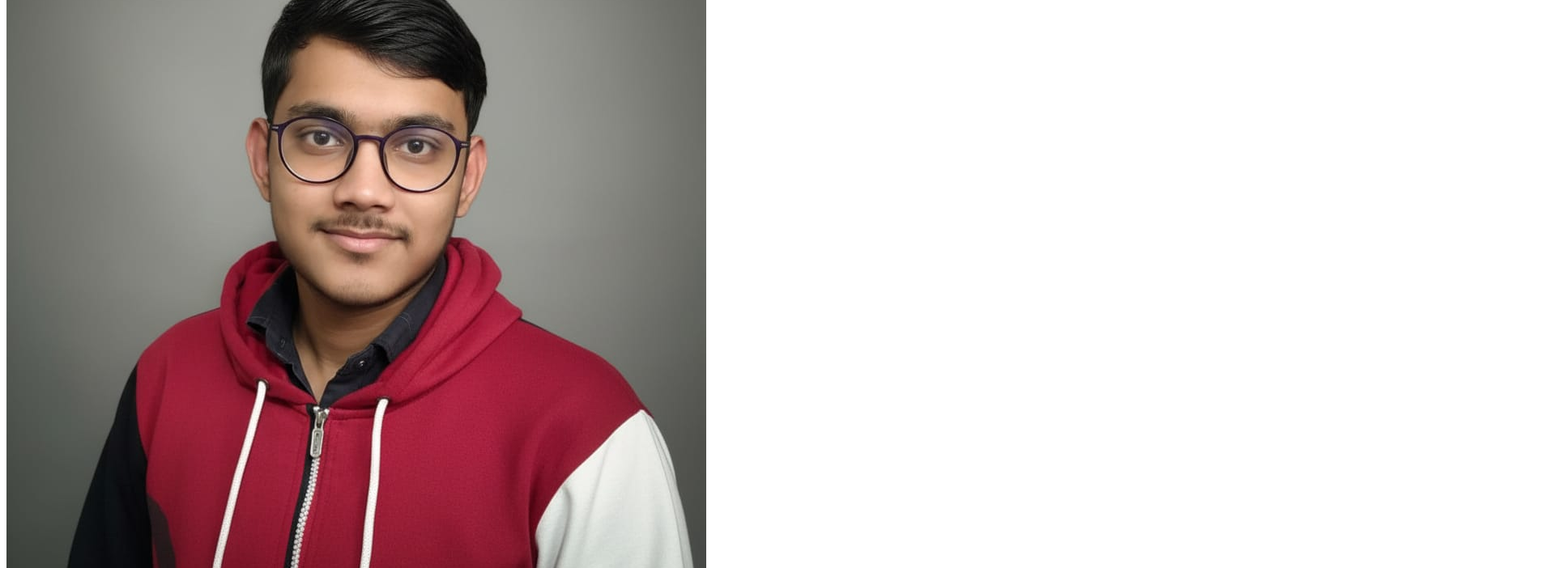
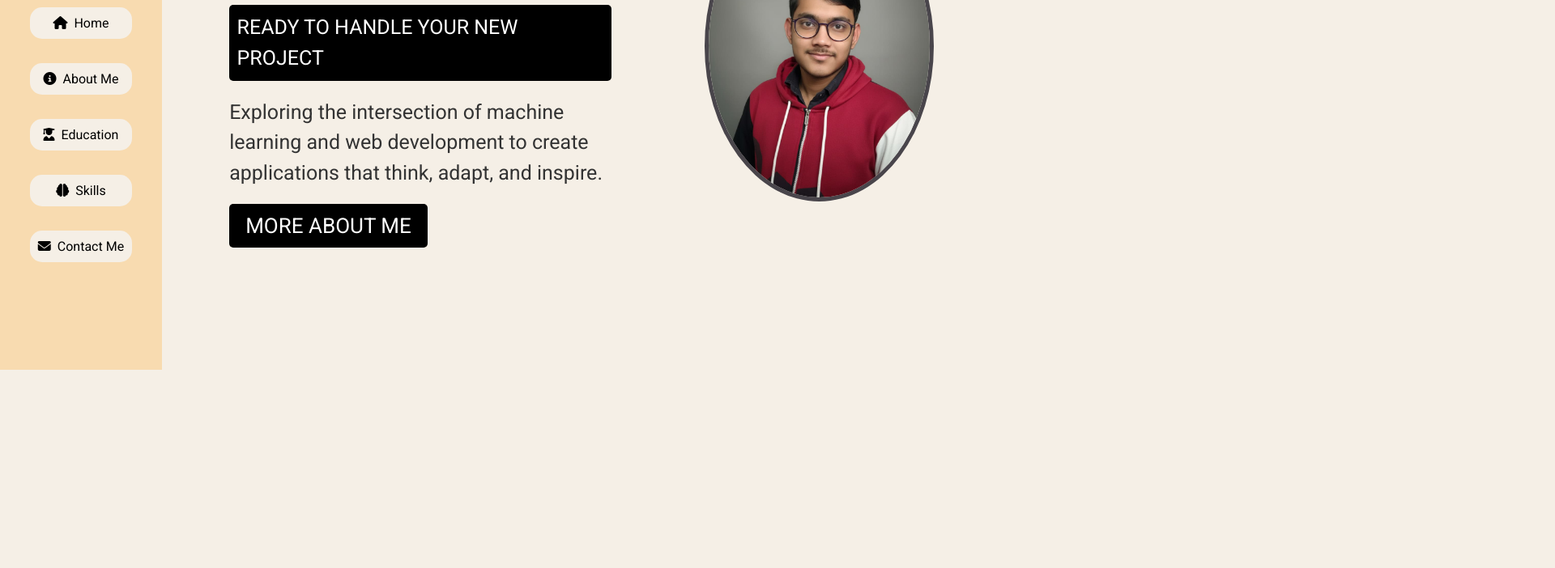
Before and after one commit to Somu9450/Task1, a plain HTML site: page index.html in a window 1280 px wide. Shown: the part 343-1045 px from the top of the page at 81% size, 1920 px wide, since content can reach past the window. After the commit the page ends 800 px from the top, so only its background shows below. Drawn offline with Linux system fonts and the light colour scheme; a script that the page names is missing.

Commit message:
made final changes

```diff
--- a/index.html
+++ b/index.html
@@ -6,7 +6,7 @@
     <link rel="stylesheet" href="https://cdnjs.cloudflare.com/ajax/libs/font-awesome/6.5.0/css/all.min.css">
     <link href="https://fonts.googleapis.com/css2?family=Roboto+Slab:wght@100..900&family=Roboto:ital,wght@0,100..900;1,100..900&display=swap" rel="stylesheet">
     <title>Somu Sharma - Portfolio</title>
-    <link rel="stylesheet" href="/test.css">
+    <link rel="stylesheet" href="/style.css">
     <script src="/test.js" defer></script>
 </head>
 <body>
```
